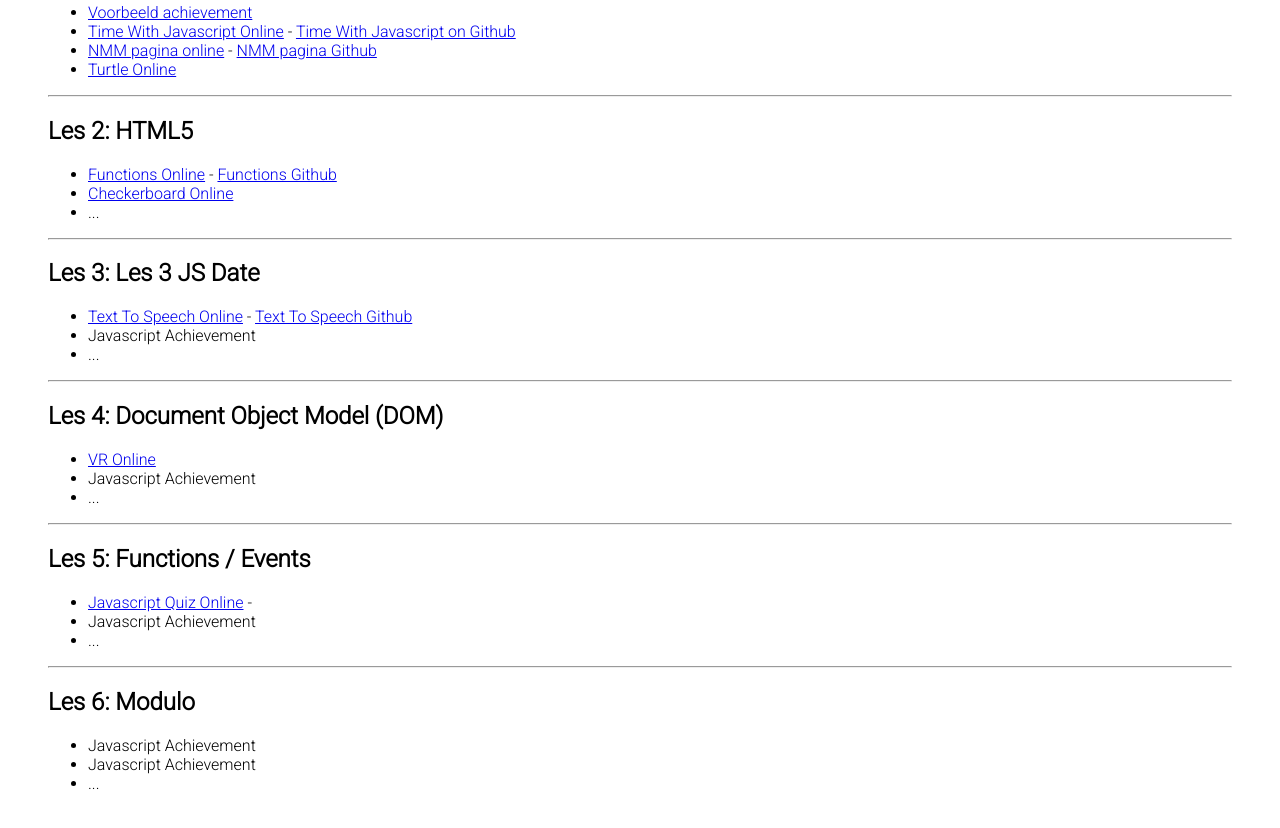
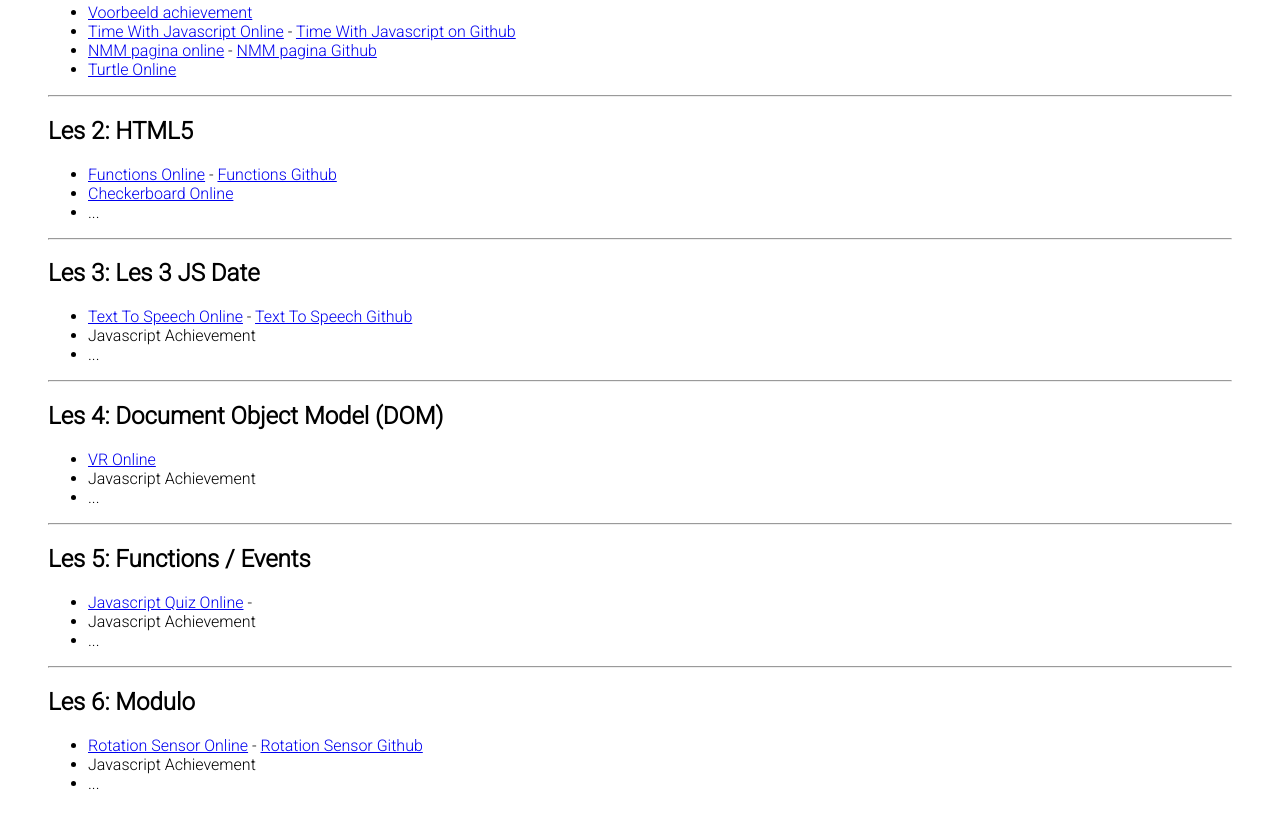
Before and after one commit to pkuipers1/JavaScriptAchievements, a plain HTML site: page Achievement-Updates/index.html in a window 1280 px wide. Shown: the part 294-1122 px from the top of the page. Drawn offline with Linux system fonts and the light colour scheme.

Commit message:
Achievments

```diff
--- a/Achievement-Updates/index.html
+++ b/Achievement-Updates/index.html
@@ -76,7 +76,7 @@
         <hr>
         <h2>Les 6: Modulo</h3>
         <ul>
-            <li>Javascript Achievement</li>
+            <li><a href="http://28625.hosts2.ma-cloud.nl/f1m2JavaScript/Les-06/F1M2JS-Rotation-Sensor/sensors.html">Rotation Sensor Online</a> - <a href="https://github.com/pkuipers1/JavaScriptAchievements/tree/main/Les-06/F1M2JS-Rotation-Sensor">Rotation Sensor Github</a></li>
             <li>Javascript Achievement</li>
             <li>...</li>
         </ul>
```
